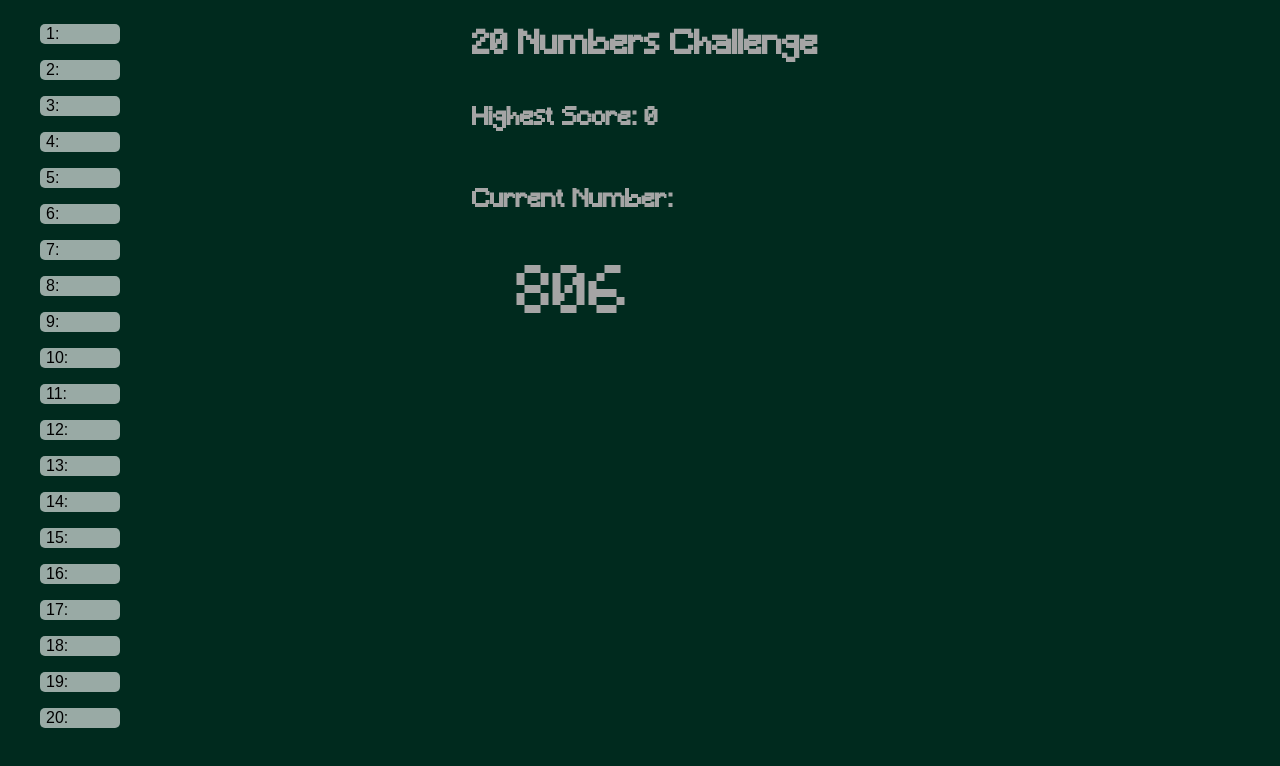
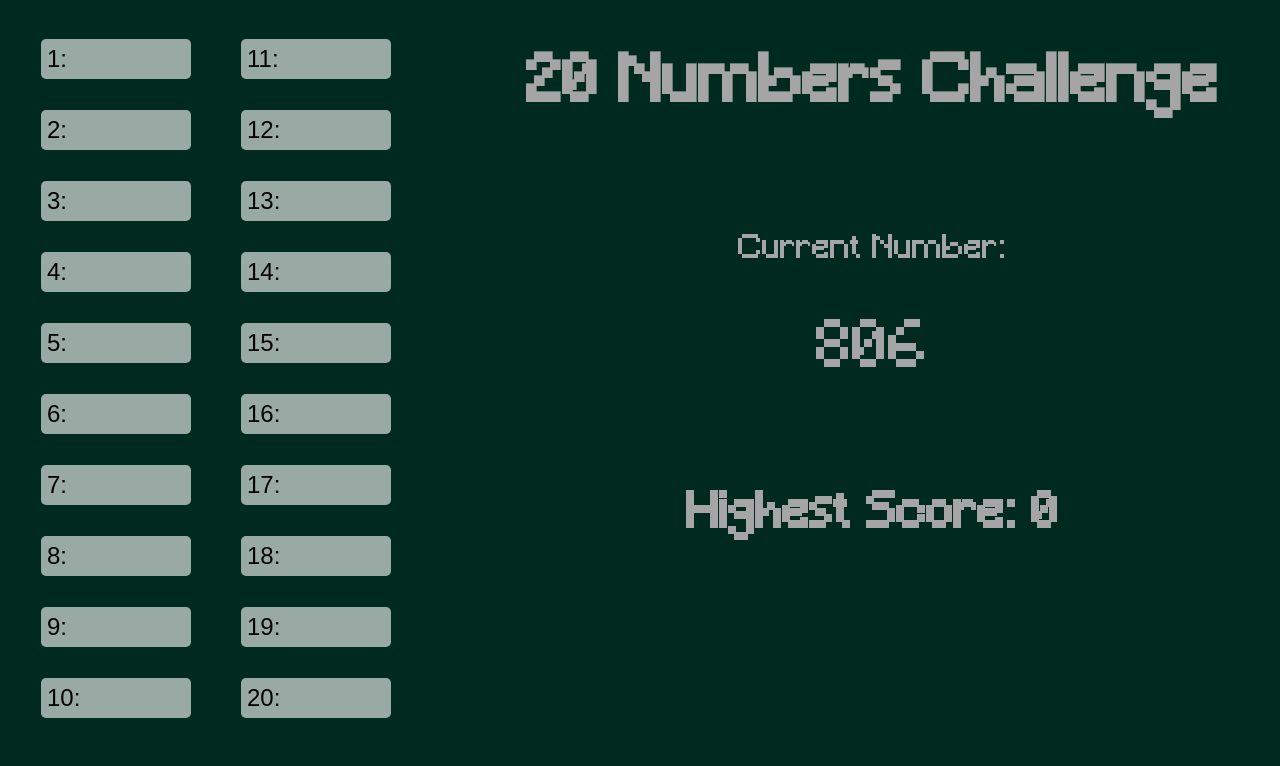
Before and after one commit to tomhubert50400/20-numbers, a React (Vite) app in the folder 20-numbers-challenge/: page / in a window 1280 px wide. Shown: the top 766 px of the page. Built offline with nearby package versions, Linux system fonts and the light colour scheme.

Commit message:
some style

```diff
--- a/20-numbers-challenge/src/App.jsx
+++ b/20-numbers-challenge/src/App.jsx
@@ -28,9 +28,23 @@ const StyledRightContainer = styled.div`
   align-items: flex-start;
   color: #a5a5a5;
   text-align: center;
+  @media (min-width: 768px) {
+    align-items: center;
+  }
 `;
 
-const Title = styled.h1``;
+const Title = styled.h1`
+  font-size: 2.5rem;
+  margin-bottom: 4rem;
+  @media (min-width: 768px) {
+    font-size: 4rem;
+  margin-bottom: 4rem;
+`;
+
+const HighScoreStyled = styled.h2`
+  font-size: 3rem;
+  margin-bottom: 1rem;
+`;
 
 function App() {
   const [numbers, setNumbers] = useState(Array(20).fill(null)); // Liste de 20 emplacements, initialisés à null
@@ -112,8 +126,9 @@ function App() {
         </StyledLeftContainer>
         <StyledRightContainer>
           <Title>20 Numbers Challenge</Title>
-          <h2>Highest Score: {highScore}</h2>
+
           <NumberInput number={currentNumber} />
+          <HighScoreStyled>Highest Score: {highScore}</HighScoreStyled>
         </StyledRightContainer>
       </StyledAppContainer>
       {gameOver && <GameOverModal onReset={resetGame} isWinner={isWinner} />}
--- a/20-numbers-challenge/src/components/GameOverModal.jsx
+++ b/20-numbers-challenge/src/components/GameOverModal.jsx
@@ -15,13 +15,28 @@ const StyledGameOverModal = styled.div`
   z-index: 1000;
 `;
 
+const RestartButton = styled.button`
+  padding: 10px 20px;
+  background-color: #045c0b;
+  color: white;
+  border: none;
+  border-radius: 5px;
+  cursor: pointer;
+  font-size: 1rem;
+  margin-top: 1rem;
+
+  &:hover {
+    background-color: #024e0a;
+  }
+`;
+
 function GameOverModal({ onReset, isWinner }) {
   return (
     <StyledGameOverModal>
       <h2>
         {isWinner ? "Congratulations! You Win!" : "Game Over ! You Lost."}
       </h2>
-      <button onClick={onReset}>Restart</button>
+      <RestartButton onClick={onReset}>Restart</RestartButton>
     </StyledGameOverModal>
   );
 }
--- a/20-numbers-challenge/src/components/NumberInput.jsx
+++ b/20-numbers-challenge/src/components/NumberInput.jsx
@@ -5,6 +5,9 @@ const NumberInputContainer = styled.div`
   margin-top: 1rem;
 `;
 
+const NumberInputText = styled.p`
+  font-size: 2rem;
+`;
 const CurrentNumber = styled.p`
   font-size: 4rem;
   margin-top: 3rem;
@@ -13,7 +16,7 @@ const CurrentNumber = styled.p`
 function NumberInput({ number }) {
   return (
     <NumberInputContainer>
-      <h2>Current Number:</h2>
+      <NumberInputText>Current Number:</NumberInputText>
       <CurrentNumber>{number}</CurrentNumber>
     </NumberInputContainer>
   );
--- a/20-numbers-challenge/src/components/NumberList.jsx
+++ b/20-numbers-challenge/src/components/NumberList.jsx
@@ -6,20 +6,45 @@ const StyledNumberListContainer = styled.div`
   flex-direction: column;
   align-items: flex-start;
   margin-top: 1rem;
+  @media (min-width: 768px) {
+    align-items: center;
+  }
+  @media (min-width: 1024px) {
+    height: 50%;
+    flex-wrap: wrap;
+  }
 `;
 
 const StyledNumberList = styled.button`
   font-size: 1rem;
   background: rgba(255, 255, 255, 0.6);
   border: none;
+  flex-wrap: wrap;
   border-radius: 5px;
   display: flex;
   width: 80px;
+  text-align: center;
   margin-bottom: 1rem;
+  height: 20px;
   &:disabled {
     color: white;
     background-color: #045c0b;
   }
+  @media (min-width: 768px) {
+  }
+  @media (min-width: 1024px) {
+    width: 150px;
+    height: 40px;
+    margin-top: 15px;
+    font-size: 1.5rem;
+    margin-right: 3rem;
+  }
+`;
+
+const NumberButtonP = styled.p`
+  margin: 0;
+  padding: 0;
+  align-self: center;
 `;
 
 function NumberList({ numbers, onPlaceNumber, gameOver }) {
@@ -31,7 +56,9 @@ function NumberList({ numbers, onPlaceNumber, gameOver }) {
           onClick={() => onPlaceNumber(index)}
           disabled={number !== null || gameOver} // Désactiver si déjà placé ou si le jeu est terminé
         >
-          {index + 1}: {number !== null ? number : ""}{" "}
+          <NumberButtonP>
+            {index + 1}: {number !== null ? number : ""}{" "}
+          </NumberButtonP>
           {/* Affiche le numéro ou '---' si vide */}
         </StyledNumberList>
       ))}
--- a/20-numbers-challenge/src/index.css
+++ b/20-numbers-challenge/src/index.css
@@ -8,6 +8,7 @@
   html {
     background-color: #002A1E;
     margin: 0;
+    overflow-y: hidden;
   }
 
   body {
```
